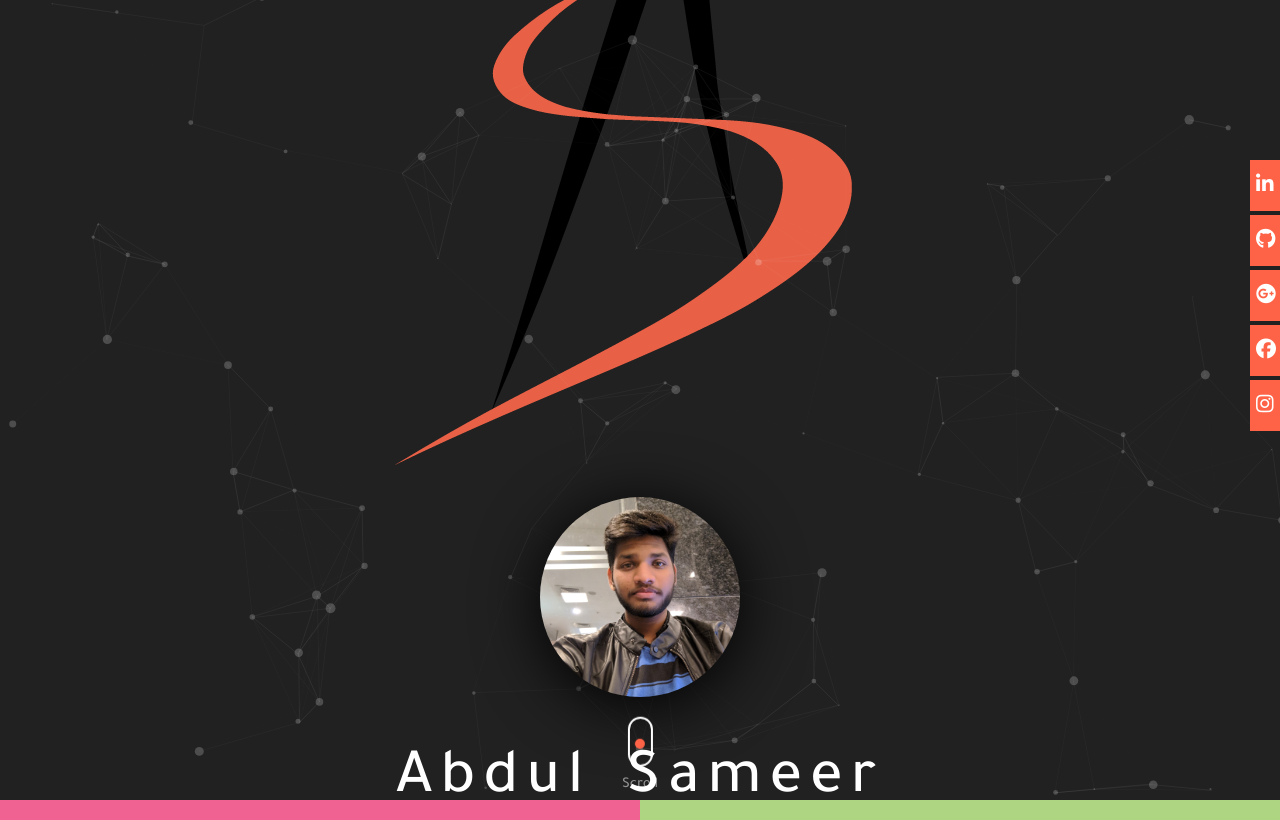
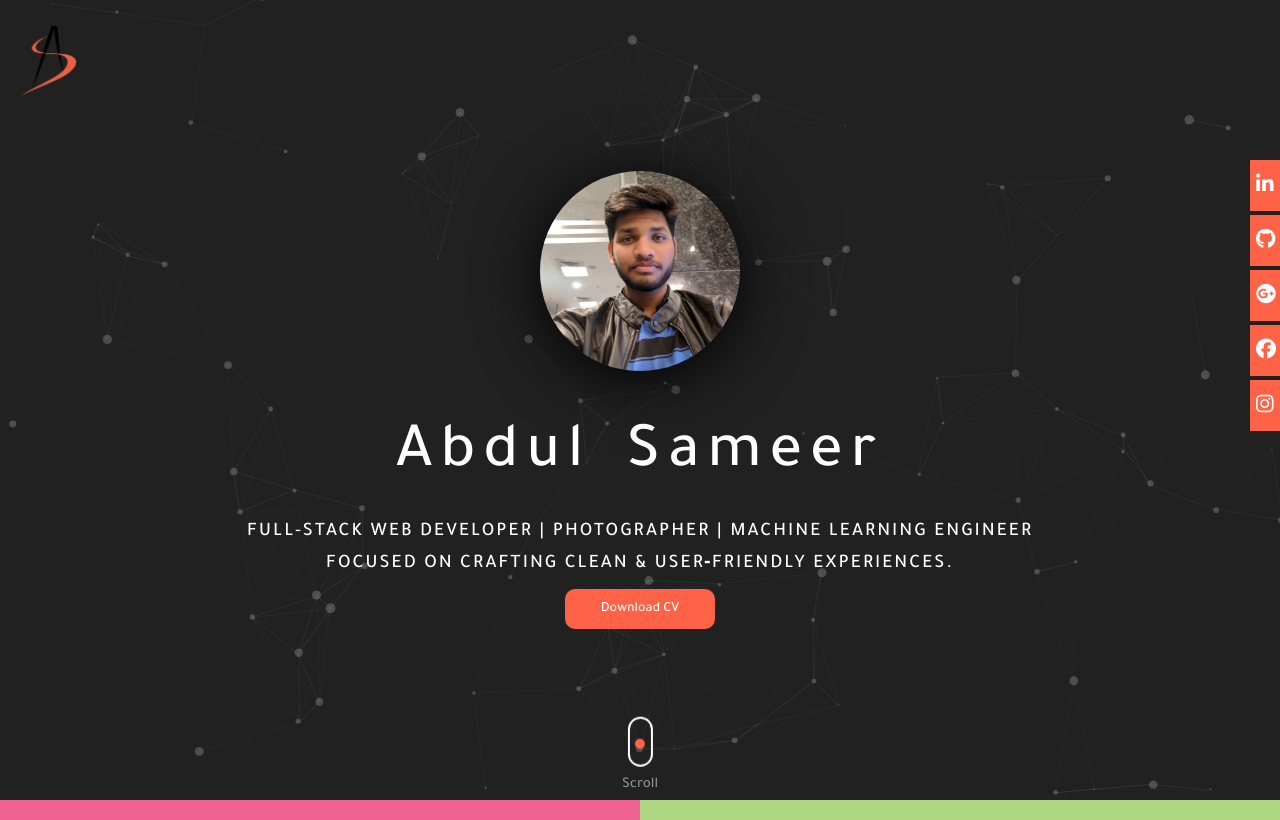
Before and after one commit to AbdulSameer47/AbdulSameer.github.io, a plain HTML site: page index.html in a window 1280 px wide. Shown: the top 820 px of the page. Drawn offline with nearby package versions, Linux system fonts and the light colour scheme; no server answers; a script that the page names is missing.

Commit message:
logo update
mainpage on right posotion

```diff
--- a/indexstyle.css
+++ b/indexstyle.css
@@ -134,6 +134,14 @@ width: 100%;
 
 }
 
+.content .logo{
+  position:absolute;
+  top: 0;
+  left: 0;
+  padding: 20px;
+  height: 100px;
+  width: 100px;
+}
 
 
 
```
